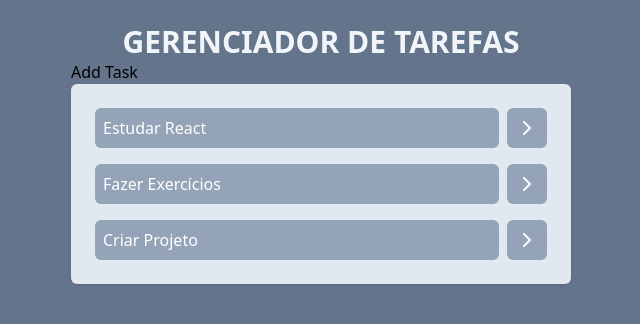
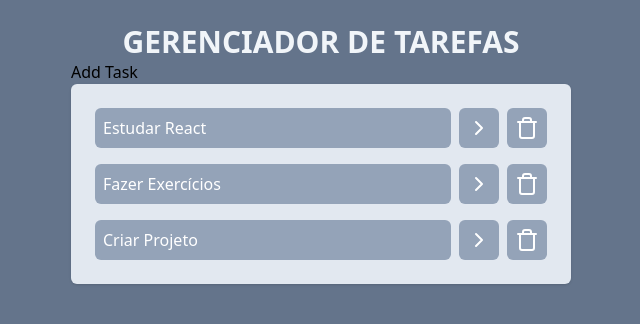
Before and after one commit to joaouggdmn/Gerenciador-de-tarefas, a React (Vite) app: page / in a window 1280 px wide. Shown: the top 324 px of the page, without its empty margins (319-959 px from the left). Built offline with nearby package versions, Linux system fonts and the light colour scheme.

Commit message:
add delete task function

```diff
--- a/src/App.jsx
+++ b/src/App.jsx
@@ -28,11 +28,11 @@
   ]);
 
   //ATUALIZA O ESTADO DE UMA TAREFA
-  function onTaskClick(taskId){
-    const newTasks = tasks.map(task => {
+  function onTaskClick(taskId) {
+    const newTasks = tasks.map((task) => {
       //PRECISO ATUALIZAR ESSA TAREFA
-      if(task.id === taskId){
-        return { ...task, isCompleted: !task.isCompleted }
+      if (task.id === taskId) {
+        return { ...task, isCompleted: !task.isCompleted };
       }
 
       //NAO PRECISO ATUALIZAR ESSA TAREFA
@@ -40,7 +40,12 @@
     });
 
     setTasks(newTasks);
+  }
 
+  function onTaskDelete(taskId) {
+    //Para alterar o número de elementos de um array não usamos .map()
+    const newTasks = tasks.filter((task) => task.id !== taskId); //pega os elementos que sao diferentes da tarefa deletada e joga para um novo array
+    setTasks(newTasks);
   }
 
   return (
@@ -50,7 +55,11 @@
           GERENCIADOR DE TAREFAS
         </h1>
         <AddTask />
-        <Tasks tasks={tasks} onTaskClick={onTaskClick} />
+        <Tasks
+          tasks={tasks}
+          onTaskClick={onTaskClick}
+          onTaskDelete={onTaskDelete}
+        />
       </div>
     </div>
   );
--- a/src/components/Tasks.jsx
+++ b/src/components/Tasks.jsx
@@ -1,18 +1,25 @@
-import { ChevronRight } from "lucide-react";
+import { ChevronRight, TrashIcon } from "lucide-react";
 
 function Tasks(props) {
   return (
     <ul className="space-y-4 p-6 bg-slate-200 rounded-md shadow">
       {props.tasks.map((task) => (
         <li key={task.id} className="flex gap-2">
-
-          <button onClick={() => props.onTaskClick(task.id)} className="text-left bg-slate-400 w-full text-white p-2 rounded-md" >
+          <button
+            onClick={() => props.onTaskClick(task.id)}
+            className={`text-left bg-slate-400 w-full text-white p-2 rounded-md ${task.isCompleted && "line-through"}`}
+          >
             {task.title}
-            {task.isCompleted ? " (Concluída)" : ""}
           </button>
 
           <button className="bg-slate-400 text-white p-2 rounded-md">
-              <ChevronRight />
+            <ChevronRight />
+          </button>
+          <button
+            onClick={() => props.onTaskDelete(task.id)}
+            className="bg-slate-400 text-white p-2 rounded-md"
+          >
+            <TrashIcon />
           </button>
         </li>
       ))}
```
